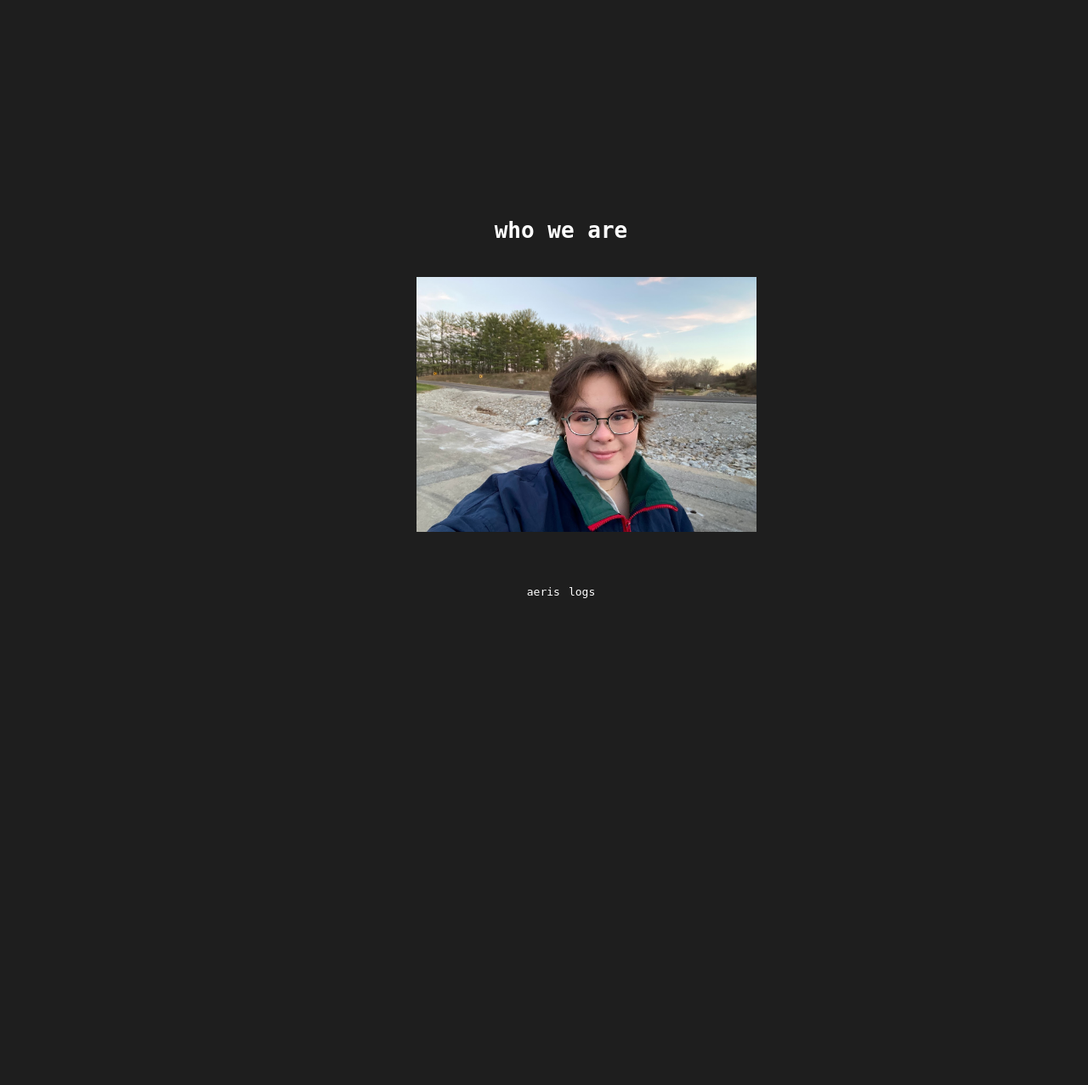
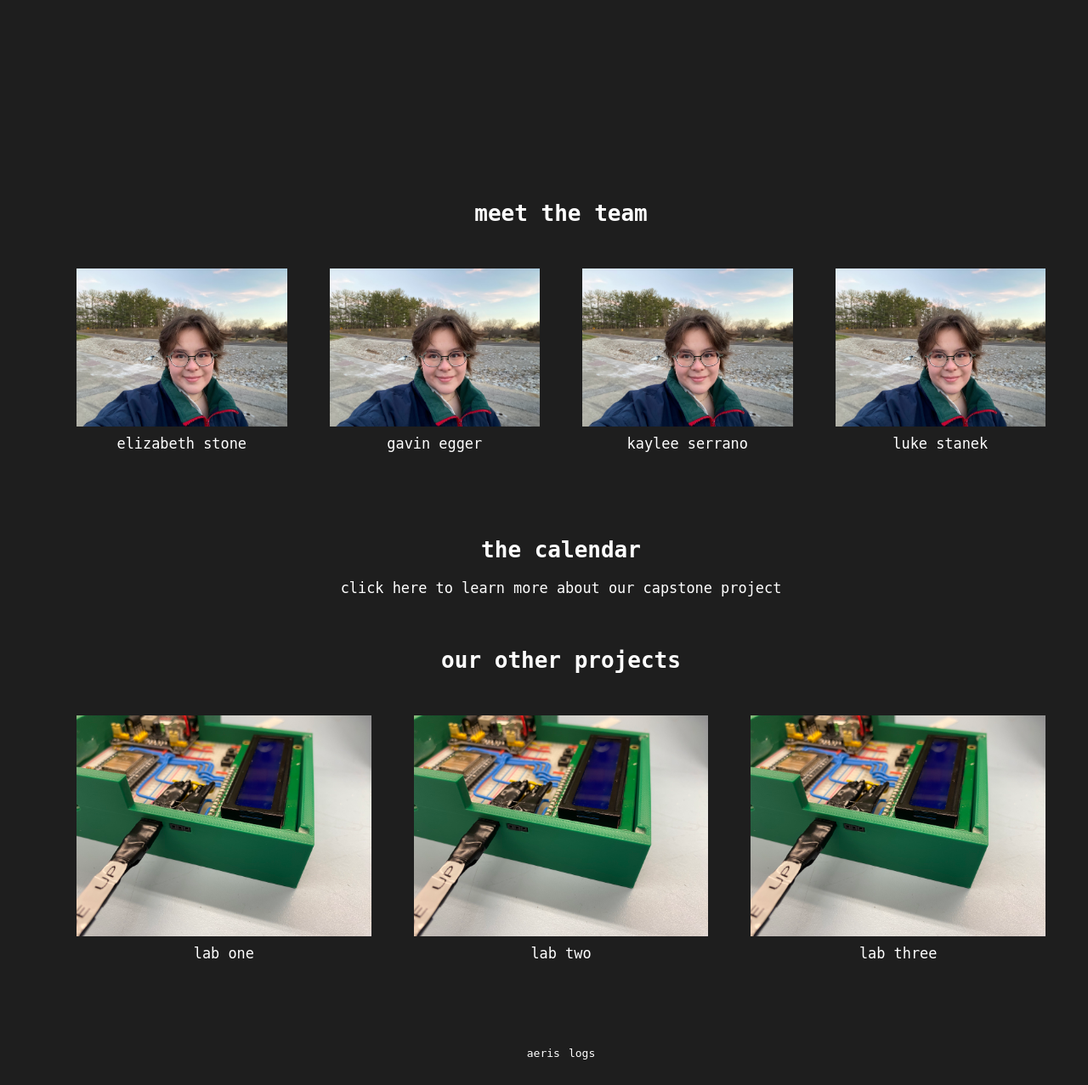
Before and after one commit to ConverseMovies/Lab3, a Flask app: page / in a window 1280 px wide. Shown: the part 984-2261 px from the top of the page at 85% size. Before the commit the page ends 1688 px from the top, so only its background shows below. Run offline with Flask 3, Linux system fonts and the light colour scheme.

Commit message:
more ui updates

```diff
--- a/static/styles.css
+++ b/static/styles.css
@@ -149,7 +149,7 @@ body {
     align-items: flex-end;
     min-height: calc(100vh - 100px);
     padding-left: 40px;
-    padding-bottom: 40px;
+    padding-bottom: 20px;
     position: relative;
 }
 
@@ -167,9 +167,10 @@ body {
     position: relative;
     margin-top: 150vh;
     text-align: center;
-    padding: 40px;
+    padding: 20px;
     padding-bottom: 0;
     width: 100%;
+    margin-bottom: 0;
 }
 
 .main-text {
@@ -190,6 +191,58 @@ body {
 }
 
 .home-link-home:hover {
+    color: #FFCD00;
+    transform: scale(1.1);
+}
+
+/* Images for Main Page */
+.image-grid {
+    display: grid;
+    grid-template-columns: repeat(4, 1fr);
+    gap: 30px;
+    padding: 20px;
+    margin-top: 20px;
+    margin-bottom: 80px;
+}
+
+.image-grid-2 {
+    display: grid;
+    grid-template-columns: repeat(3, 1fr);
+    gap: 30px;
+    padding: 20px;
+    margin-top: 20px;
+    margin-bottom: 80px;
+}
+
+.image-card {
+    display: flex;
+    flex-direction: column;
+    align-items: center;
+}
+
+.card-image{
+    width: 100%;
+    padding: 10px;
+}
+
+.card-image img{
+    width: auto;
+    height: 250px;
+    margin-bottom: 15px;
+}
+
+.card-text {
+    background: none;
+    border: none;
+    cursor: pointer;
+    font-size: 1.3em;
+    color: #ffffff;
+    text-align: center;
+    text-decoration: none;
+    transition: transform 0.3s ease;
+}
+
+.card-text:hover {
     color: #FFCD00;
     transform: scale(1.1);
 }
--- a/templates/index.html
+++ b/templates/index.html
@@ -37,10 +37,47 @@
     <div class="main-content">
         <h1 class="main-title">AERIS</h1>
         <div class="main-lower">
-            <h2 class="main-text">who we are</h2>
-            <div class="profile-image">
-                <img src = "/static/elizabethh.jpg" alt="ePFP" style="width: 300; position: relative; left: 30px;">
+            <h2 class="main-text">meet the team</h2>
+
+            <div class="image-grid">
+                <div class="image-card">
+                    <img class="card-image" src="/static/elizabethh.jpg">
+                    <a href="/static/elizabeth.html" class="card-text">elizabeth stone</a>
+                </div>
+                <div class="image-card">
+                    <img class="card-image" src="/static/elizabethh.jpg">
+                    <a href="/static/gavin.html" class="card-text">gavin egger</a>
+                </div>
+                <div class="image-card">
+                    <img class="card-image" src="/static/elizabethh.jpg">
+                    <a href="/static/kaylee.html" class="card-text">kaylee serrano</a>
+                </div>
+                <div class="image-card">
+                    <img class="card-image" src="/static/elizabethh.jpg">
+                    <a href="/static/luke.html" class="card-text">luke stanek</a>
+                </div>
             </div>
+
+            <h2 class="main-text">the calendar</h2>
+            <a href="/static/calendar.html" class="card-text" style="padding-bottom: 40px;">click here to learn more about our capstone project</a>
+
+            <h2 class="main-text" style="padding-top: 60px;">our other projects</h2>
+
+            <div class="image-grid-2">
+                <div class="image-card">
+                    <img class="card-image" src="/static/ports.jpg">
+                    <a href="#" id="lab1-link-lower" class="card-text">lab one</a>
+                </div>
+                <div class="image-card">
+                    <img class="card-image" src="/static/ports.jpg">
+                    <a href="#" class="card-text" id="lab1-link">lab two</a>
+                </div>
+                <div class="image-card">
+                    <img class="card-image" src="/static/ports.jpg">
+                    <a href="#" class="card-text" id="lab1-link">lab three</a>
+                </div>
+            </div>
+
             <div class="bottom-text-container">
                 <a href="/" class="bottom-text">aeris</a>
                 <a href="#" class="bottom-text" id="lab1-link">logs</a>
@@ -77,6 +114,32 @@
             }
         });
     </script>
+        <script>
+            document.getElementById('lab1-link-lower').addEventListener('click', function (e) {
+                e.preventDefault(); // Prevent default link behavior
+                const password = prompt("Enter the password to access the Lab 1 summary:");
+                if (password) {
+                    fetch('/lab1', {
+                        method: 'POST',
+                        headers: {
+                            'Content-Type': 'application/json'
+                        },
+                        body: JSON.stringify({ password: password })
+                    })
+                    .then(response => response.json())
+                    .then(data => {
+                        if (data.success) {
+                            window.location.href = data.redirect_url;
+                        } else {
+                            const errorMessage = document.getElementById('error-message-lab1');
+                            errorMessage.textContent = data.message;
+                            errorMessage.style.display = 'block';
+                        }
+                    })
+                    .catch(error => console.error('Error:', error));
+                }
+            });
+        </script>
 
     <script>
         document.addEventListener('DOMContentLoaded', () => {
```
Also changed, not shown: static/calendar.html (added, +8 -0 lines), static/ports.jpg (added).
